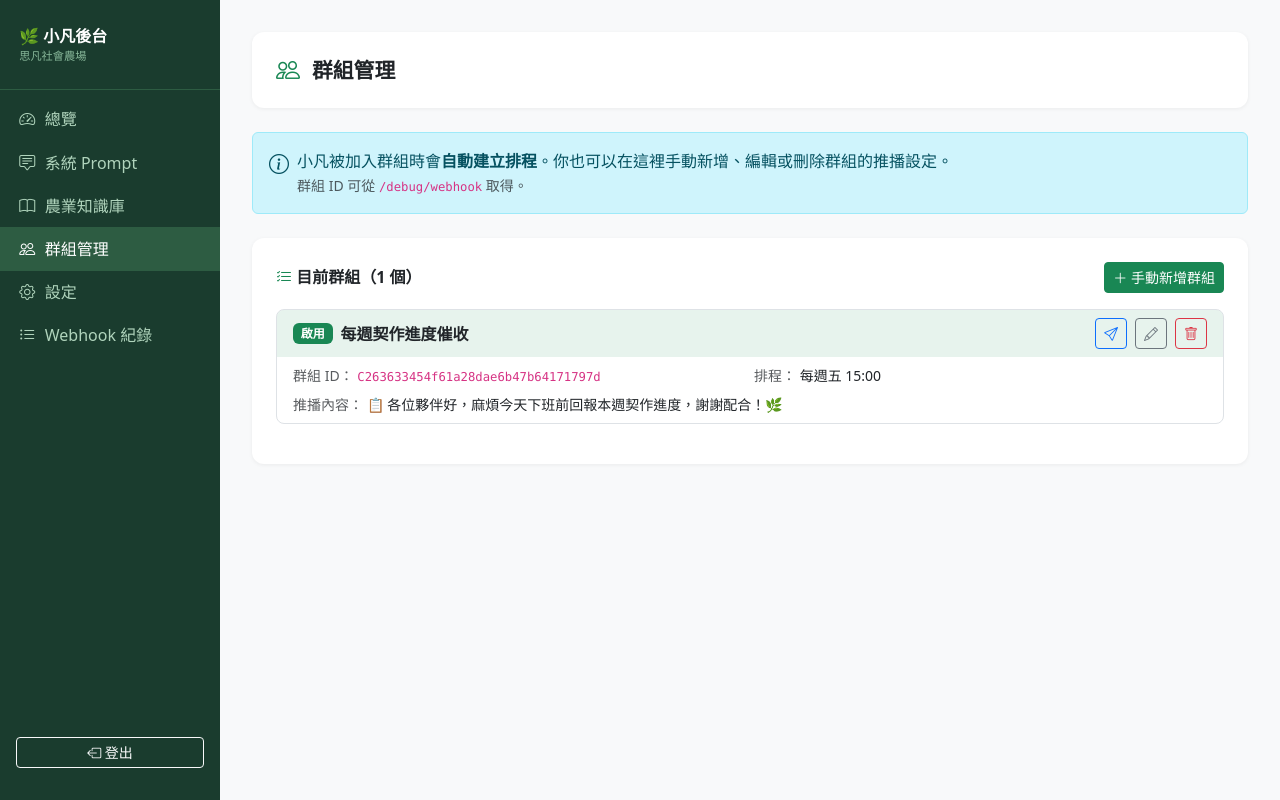
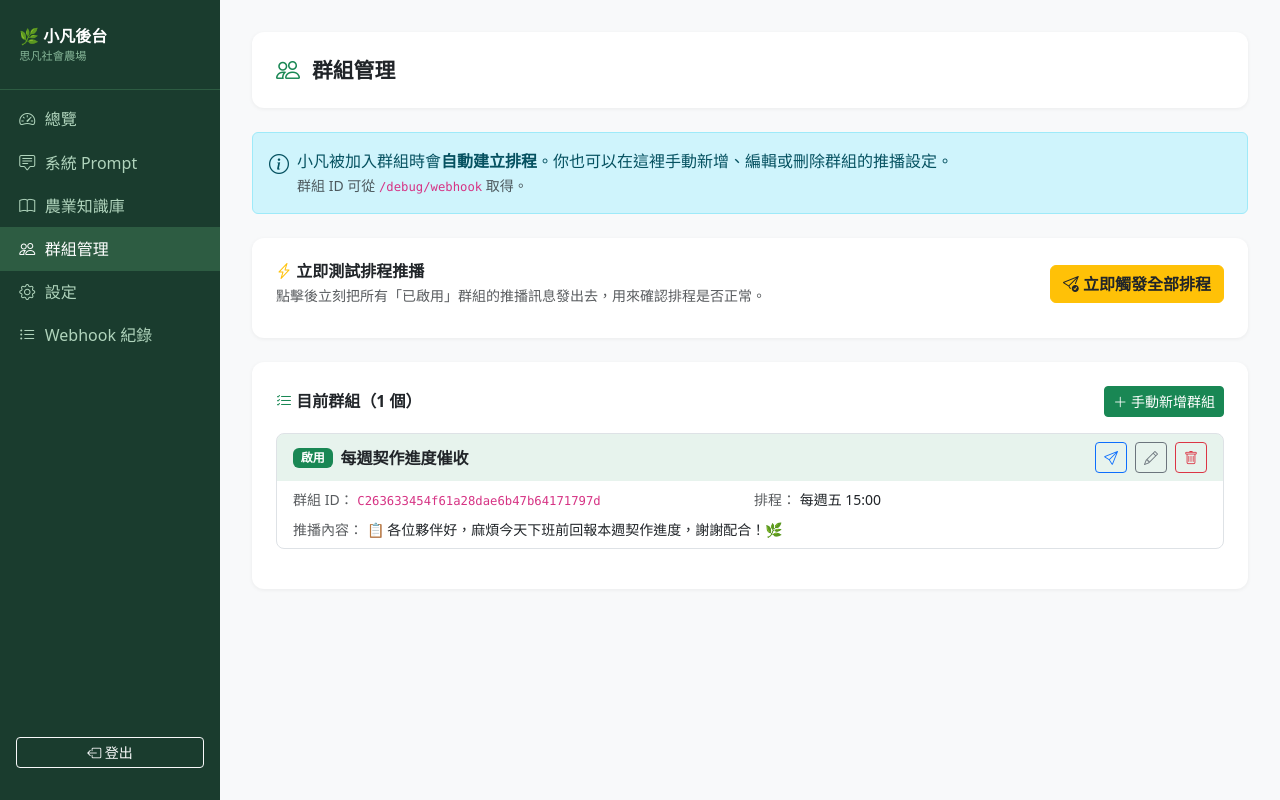
Before and after one commit to frostcolder-ux/line-ai-agent, a Flask app: page /admin/groups in a window 1280 px wide. Run offline with Flask 3, Linux system fonts and the light colour scheme; the visitor is signed in with stand-in values (Sample User, id 1).

Commit message:
feat: 後台群組管理頁新增「立即觸發全部排程」測試按鈕
- 黃色按鈕一鍵觸發所有已啟用群組的推播
- AJAX 呼叫 /admin/test-scheduler，即時顯示每個群組的發送結果
- 成功/失敗分別以綠色/紅色 badge 標示

Co-Authored-By: Claude Sonnet 4.6 <noreply@anthropic.com>

```diff
--- a/templates/admin/groups.html
+++ b/templates/admin/groups.html
@@ -16,6 +16,21 @@
     小凡被加入群組時會<strong>自動建立排程</strong>。你也可以在這裡手動新增、編輯或刪除群組的推播設定。<br>
     <span class="text-muted small">群組 ID 可從 <code>/debug/webhook</code> 取得。</span>
   </div>
+</div>
+
+{# ── 立即測試排程 ── #}
+<div class="card p-4 mb-4">
+  <div class="d-flex justify-content-between align-items-center mb-2">
+    <div>
+      <h6 class="fw-bold mb-0"><i class="bi bi-lightning-charge text-warning"></i> 立即測試排程推播</h6>
+      <div class="small text-muted mt-1">點擊後立刻把所有「已啟用」群組的推播訊息發出去，用來確認排程是否正常。</div>
+    </div>
+    <button id="testSchedulerBtn" class="btn btn-warning text-dark fw-semibold"
+            onclick="runTestScheduler()">
+      <i class="bi bi-send-check"></i> 立即觸發全部排程
+    </button>
+  </div>
+  <div id="testSchedulerResult" class="mt-2" style="display:none"></div>
 </div>
 
 {# ── 群組列表 ── #}
@@ -231,5 +246,43 @@ document.getElementById('editModal').addEventListener('show.bs.modal', e => {
   document.getElementById('edit-minute').value    = btn.dataset.taskMinute;
   document.getElementById('edit-enabled').checked = btn.dataset.taskEnabled === 'true';
 });
+
+// 立即測試排程
+async function runTestScheduler() {
+  const btn = document.getElementById('testSchedulerBtn');
+  const resultBox = document.getElementById('testSchedulerResult');
+
+  btn.disabled = true;
+  btn.innerHTML = '<span class="spinner-border spinner-border-sm"></span> 發送中…';
+  resultBox.style.display = 'none';
+
+  try {
+    const res = await fetch('/admin/test-scheduler', { method: 'POST' });
+    const data = await res.json();
+
+    if (!res.ok) {
+      resultBox.innerHTML = `<div class="alert alert-danger mb-0">❌ 錯誤：${data.error || res.status}</div>`;
+    } else if (data.triggered === 0) {
+      resultBox.innerHTML = `<div class="alert alert-warning mb-0">⚠️ 沒有已啟用的群組，請先新增並啟用群組。</div>`;
+    } else {
+      const rows = data.results.map(r => {
+        const ok = r.status === 'sent';
+        return `<li class="list-group-item d-flex justify-content-between align-items-center py-1">
+          <span>${r.task}</span>
+          <span class="badge ${ok ? 'bg-success' : 'bg-danger'}">${ok ? '✅ 已發送' : '❌ ' + r.status}</span>
+        </li>`;
+      }).join('');
+      resultBox.innerHTML = `
+        <div class="alert alert-success mb-2">✅ 已觸發 ${data.triggered} 個群組推播</div>
+        <ul class="list-group list-group-flush small">${rows}</ul>`;
+    }
+  } catch (err) {
+    resultBox.innerHTML = `<div class="alert alert-danger mb-0">❌ 網路錯誤：${err.message}</div>`;
+  }
+
+  resultBox.style.display = 'block';
+  btn.disabled = false;
+  btn.innerHTML = '<i class="bi bi-send-check"></i> 立即觸發全部排程';
+}
 </script>
 {% endblock %}
```
